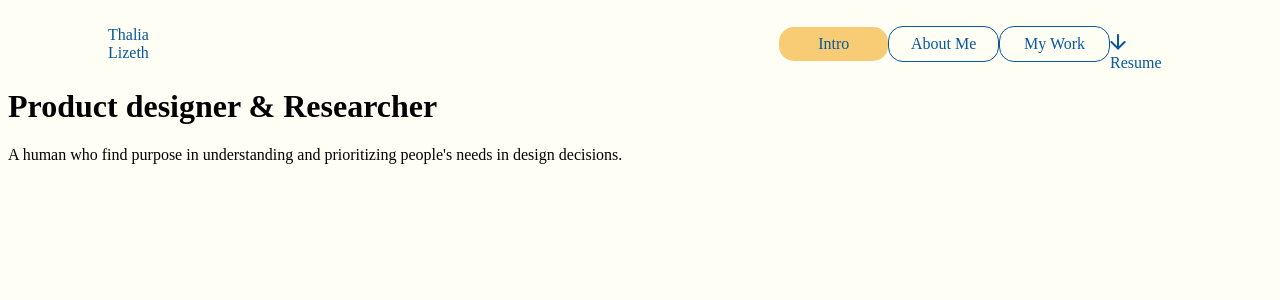
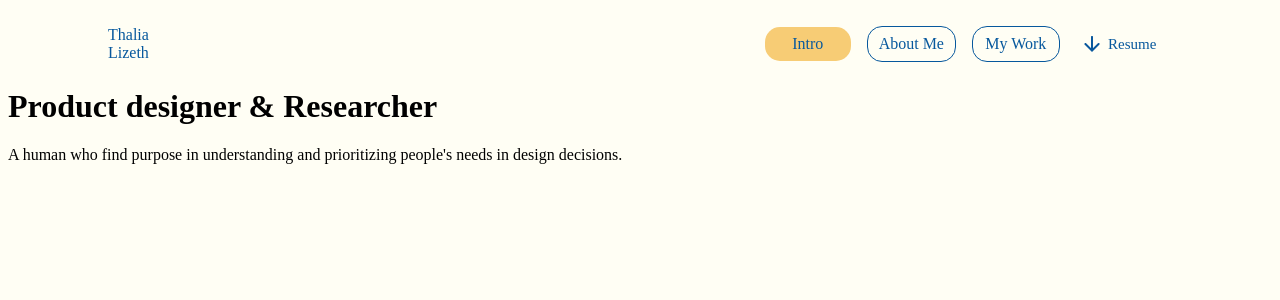
Before and after one commit to thalizeth/thalizeth.github.io, a Jekyll site: the page built from index.html, in a window 1280 px wide. Shown: the top 300 px of the page. Built offline with Jekyll 4.4.1, drawn with Linux system fonts in a browser that asks for light colours.

Commit message:
Feat[navbar]: Finish first navbar iteration

```diff
--- a/_sass/navigation.scss
+++ b/_sass/navigation.scss
@@ -22,6 +22,8 @@
       display: flex;
       justify-content: center;
       align-items: center;
+
+      margin-right: 16px;
     }
 
     a:visited {
@@ -30,11 +32,19 @@
 
     .navigation--resume {
       height: 20px;
+      width: 96px;
+      display: flex;
+
       img {
-        padding-right: 3px;
+        height: 16px;
+        width: 16px;
+        margin: 2px 8px;
       }
       span {
         height: 100%;
+        width: 56px;
+        font-size: 15px;
+        margin: 2px 8px 2px 0px;
       }
     }
   }
```
Also changed, not shown: _includes/navigation.html (line endings or trailing spaces).
